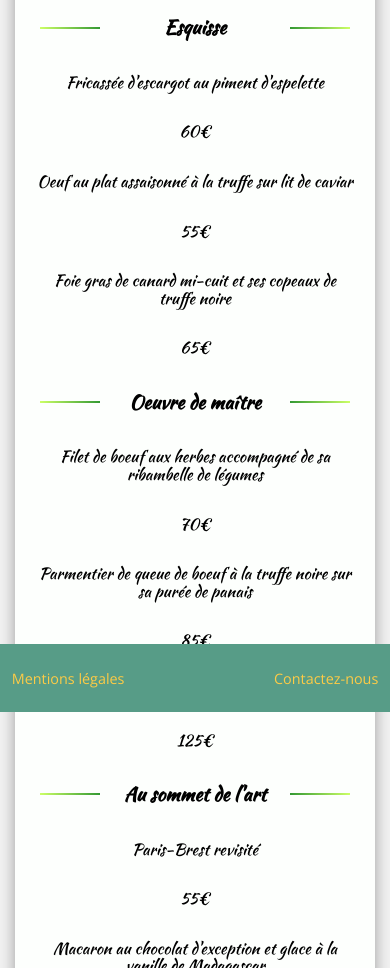
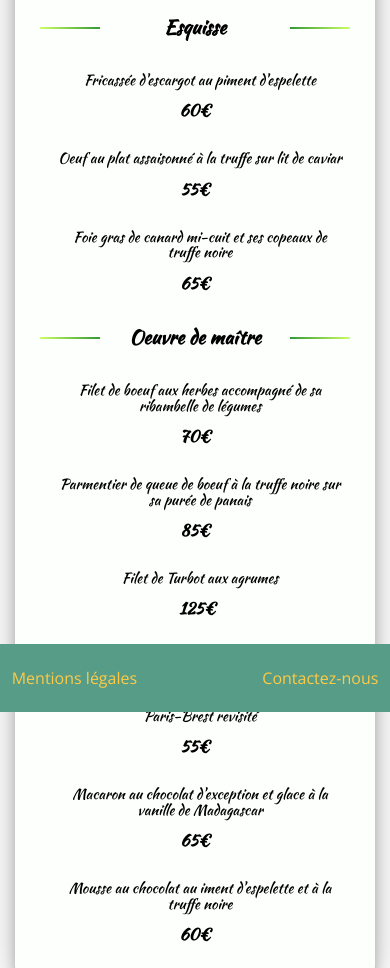
Before and after one commit to melcd238/ocohmyfood, a website: page palette.html in a window 390 px wide. Shown: the part 132-1100 px from the top of the page. Drawn offline with nearby package versions, Linux system fonts and the light colour scheme; a web font is replaced by a local one.

Commit message:
modif font size btn et footer mobile

```diff
--- a/palette.html
+++ b/palette.html
@@ -25,16 +25,16 @@
                 <h3>Esquisse </h3>
                 <ul>
                     <li>
-                       <p>Fricassée d'escargot au piment d'espelette </p>
-                       <p>60€</p>
+                       <p class="dish">Fricassée d'escargot au piment d'espelette </p>
+                       <p class="price">60€</p>
                     </li>
                     <li>
-                        <p>Oeuf au plat assaisonné à la truffe sur lit de caviar </p>
-                        <p> 55€</p>
+                        <p class="dish">Oeuf au plat assaisonné à la truffe sur lit de caviar </p>
+                        <p class="price"> 55€</p>
                     </li>
                     <li>
-                          <p>Foie gras de canard mi-cuit et ses copeaux de truffe noire</p>
-                          <p>65€</p>
+                          <p class="dish">Foie gras de canard mi-cuit et ses copeaux de truffe noire</p>
+                          <p class="price">65€</p>
                     </li>
                 </ul>
 
@@ -43,18 +43,18 @@
                 <h3>Oeuvre de maître </h3>
                 <ul>
                     <li>
-                        <p>Filet de boeuf aux herbes accompagné de sa ribambelle de légumes</p>
-                        <p>70€</p>
+                        <p class="dish">Filet de boeuf aux herbes accompagné de sa ribambelle de légumes</p>
+                        <p class="price">70€</p>
                     </li>
 
                     <li>
-                        <P>Parmentier de queue de boeuf à la truffe noire sur sa purée de panais </P>
-                        <P>85€</P>
+                        <P class="dish">Parmentier de queue de boeuf à la truffe noire sur sa purée de panais </P>
+                        <P class="price">85€</P>
                     </li>
 
                     <li>
-                        <P>Filet de Turbot aux agrumes</P>
-                        <P>125€ </P>
+                        <P class="dish">Filet de Turbot aux agrumes</P>
+                        <P class="price">125€ </P>
                     </li>
 
                 </ul>
@@ -64,19 +64,19 @@
                 <h3>Au sommet de l'art  </h3>
                 <ul>
                     <li>
-                        <p>Paris-Brest revisité </p>
-                        <p>55€</p>
+                        <p class="dish">Paris-Brest revisité </p>
+                        <p class="price">55€</p>
 
                     </li>
                     <li>
-                        <p>Macaron au chocolat d'exception et glace à la vanille de Madagascar</p>
-                        <p>65€</p>
+                        <p class="dish">Macaron au chocolat d'exception et glace à la vanille de Madagascar</p>
+                        <p class="price">65€</p>
 
 
                     </li>
                     <li>
-                        <p>Mousse au chocolat au iment d'espelette et à la truffe noire</p>
-                        <p>60€</p>
+                        <p class="dish">Mousse au chocolat au iment d'espelette et à la truffe noire</p>
+                        <p class="price">60€</p>
 
 
                     </li>
--- a/scss/style.scss
+++ b/scss/style.scss
@@ -31,6 +31,7 @@ body{
 /* Mise en place du Header*/
 header{
     @include headerfooter;
+    z-index: 1;
     top: 0;
     background-color: map-get($color,backgroudcolor-header-footer ) ;
     justify-content: center;
@@ -177,6 +178,9 @@ footer{
             }
      @include responsive(small) {
         width: 100%;
+            a{
+                font-size: 1rem;
+            }
 
      }
 
@@ -202,7 +206,7 @@ footer{
       justify-content: center;
       align-items: center;
       @include responsive(small){
-          font-size: 0.9rem;
+          font-size: 1rem;
       }
     }
 
@@ -250,9 +254,8 @@ ul{
              }
 
           .dish{
-             font-size: 1rem;
+             font-size: 1.1rem;
              color: #999999;
-
              margin-top: 5px;
              width: 90%;
              font-weight: 500;
@@ -347,11 +350,11 @@ i{
                    .dish{
                     font-size: 0.9rem;
                     padding-left: 10px;
-                    width: 80%;
+                    width: 90%;
                 }
                 .price{
                     font-weight: bolder;
-                    width: 20%;
+                    width: 10%;
                 }
     @include responsive(medium){
         max-width: 600px;
@@ -405,11 +408,11 @@ i{
         .dish{
             font-size: 0.9rem;
             padding-left: 10px;
-            width: 80%;
+            width: 90%;
         }
         .price{
             font-weight: bolder;
-            width: 20%;
+            width: 10%;
         }
         @include responsive(medium){
             max-width: 600px;
@@ -475,6 +478,16 @@ i{
             background: linear-gradient(to right, #339933, #ccff66);
             -webkit-background-clip: text;
             -webkit-text-fill-color: transparent;
+            font-size: 2rem;
+        }
+        .dish{
+            font-size: 1.1rem;
+            padding-left: 10px;
+            width: 90%;
+        }
+        .price{
+            font-weight: bolder;
+            width: 10%;
         }
 
 
@@ -487,7 +500,7 @@ i{
            margin:30px 40px;
        }
        .dish{
-           font-size: 0.9rem;
+           font-size: 1rem;
        }
     }
 
@@ -500,7 +513,7 @@ i{
             }
 
             .dish{
-           font-size: 0.7rem;
+           font-size: 0.9rem;
     }
             .price{
             margin-top: 0;
```
Also changed, not shown: css/style.css.
